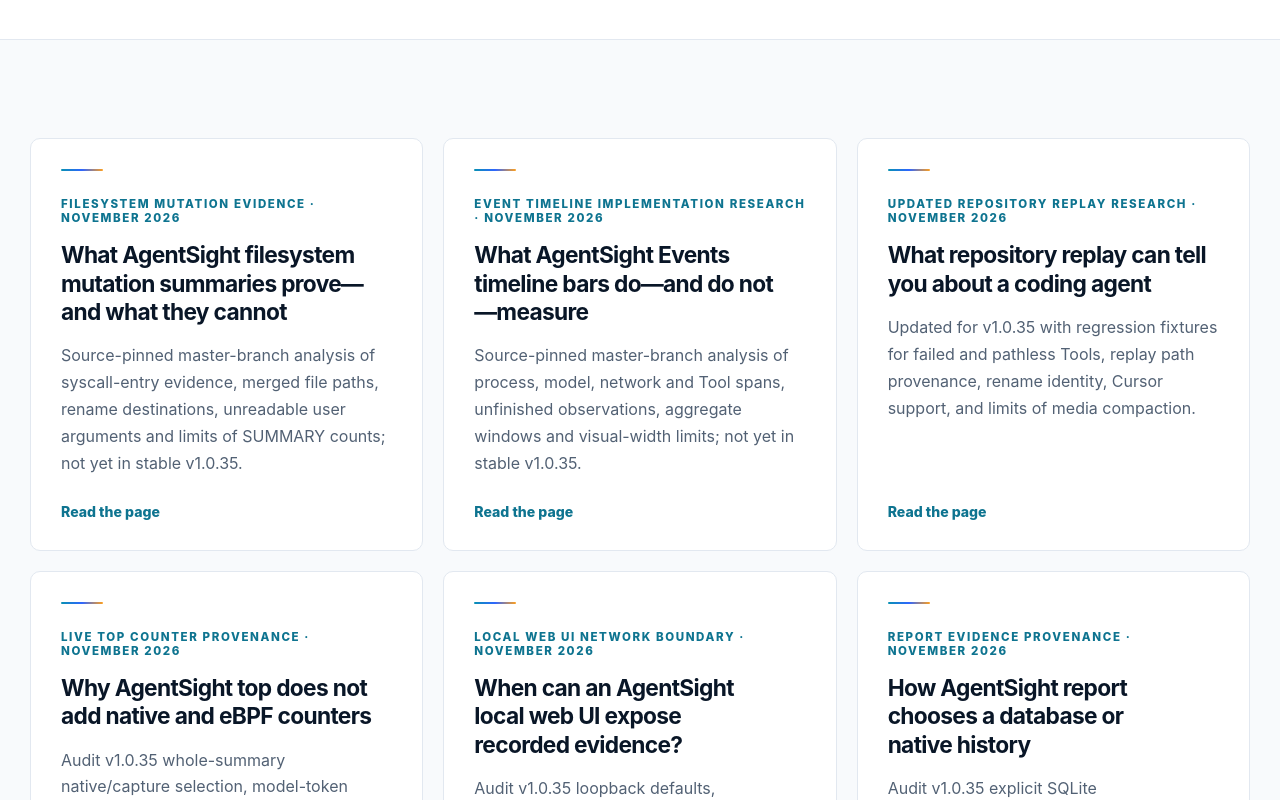
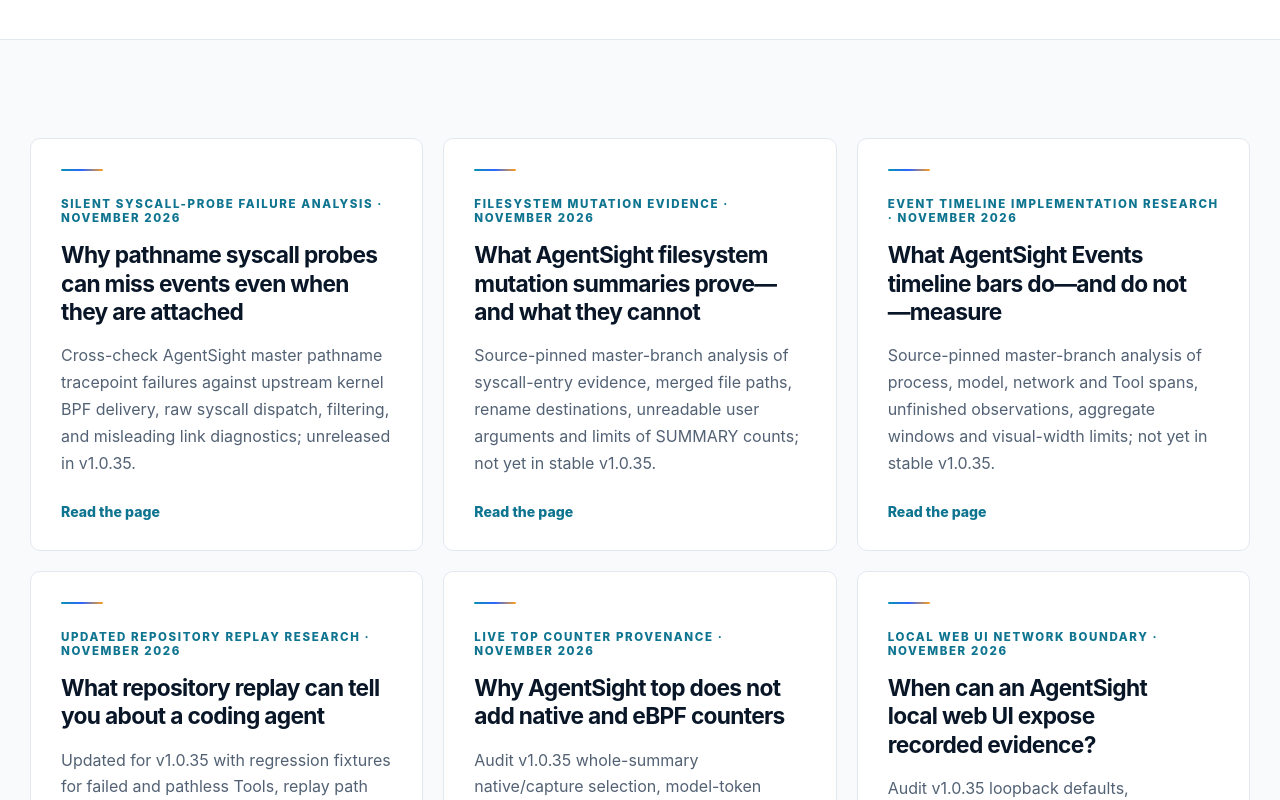
Before and after one commit to eunomia-bpf/agentsight-website, a Next.js app: page /blog in a window 1280 px wide. Shown: the part 500-1300 px from the top of the page. Built offline with nearby package versions, Linux system fonts and the light colour scheme.

Commit message:
feat(seo): index silent pathname tracepoint failure analysis

```diff
--- a/src/app/blog/page.tsx
+++ b/src/app/blog/page.tsx
@@ -7,6 +7,11 @@ import { contentPath, getPages } from '@/lib/public-content';
 import { hubConfig, site } from '@/lib/site';
 
 const config = hubConfig.blog;
+const silentSyscallArticle = {
+  title: 'Why pathname syscall probes can miss events even when they are attached',
+  description: 'Cross-check AgentSight master pathname tracepoint failures against upstream kernel BPF delivery, raw syscall dispatch, filtering, and misleading link diagnostics; unreleased in v1.0.35.',
+  href: '/blog/why-pathname-syscall-probes-can-miss-events/',
+};
 const filesystemSummaryArticle = {
   title: 'What AgentSight filesystem mutation summaries prove—and what they cannot',
   description: 'Source-pinned master-branch analysis of syscall-entry evidence, merged file paths, rename destinations, unreadable user arguments and limits of SUMMARY counts; not yet in stable v1.0.35.',
@@ -215,6 +220,7 @@ export default function BlogPage() {
     description: config.description,
     url: `${site.url}${config.path}`,
     hasPart: [
+      { '@type': 'WebPage', name: silentSyscallArticle.title, url: site.url + silentSyscallArticle.href },
       { '@type': 'WebPage', name: filesystemSummaryArticle.title, url: site.url + filesystemSummaryArticle.href },
       { '@type': 'WebPage', name: eventsTimelineArticle.title, url: site.url + eventsTimelineArticle.href },
       ...pages.map((page) => ({ '@type': 'WebPage', name: page.title, url: `${site.url}${contentPath(page)}` })),
@@ -264,6 +270,12 @@ export default function BlogPage() {
       </section>
       <section className="section">
         <div className="shell card-grid">
+          <article className="content-card">
+            <p className="card-label">Silent syscall-probe failure analysis · November 2026</p>
+            <h2><Link href={silentSyscallArticle.href}>{silentSyscallArticle.title}</Link></h2>
+            <p>{silentSyscallArticle.description}</p>
+            <Link className="arrow-link" href={silentSyscallArticle.href}>Read the page</Link>
+          </article>
           <article className="content-card">
             <p className="card-label">Filesystem mutation evidence · November 2026</p>
             <h2><Link href={filesystemSummaryArticle.href}>{filesystemSummaryArticle.title}</Link></h2>
```
